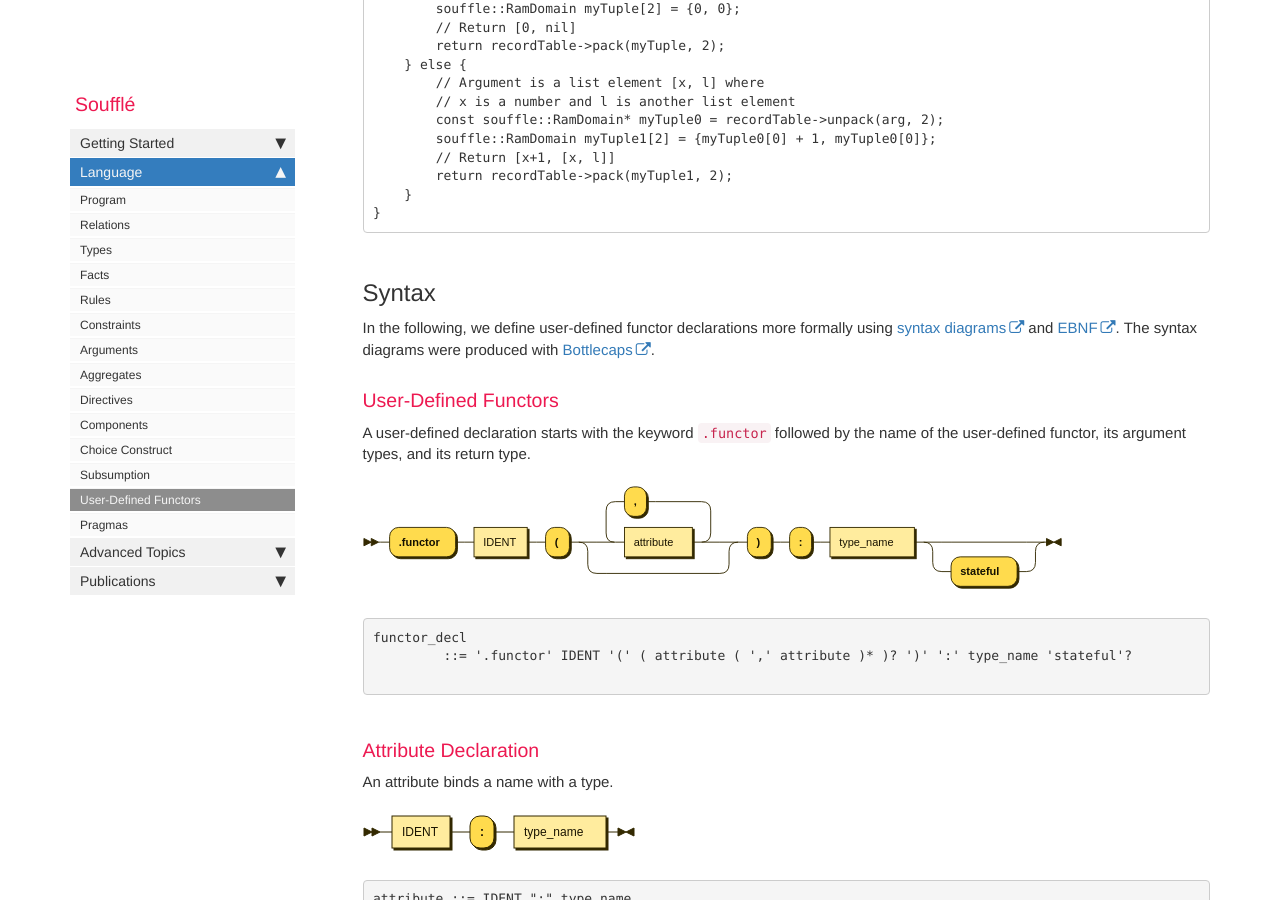
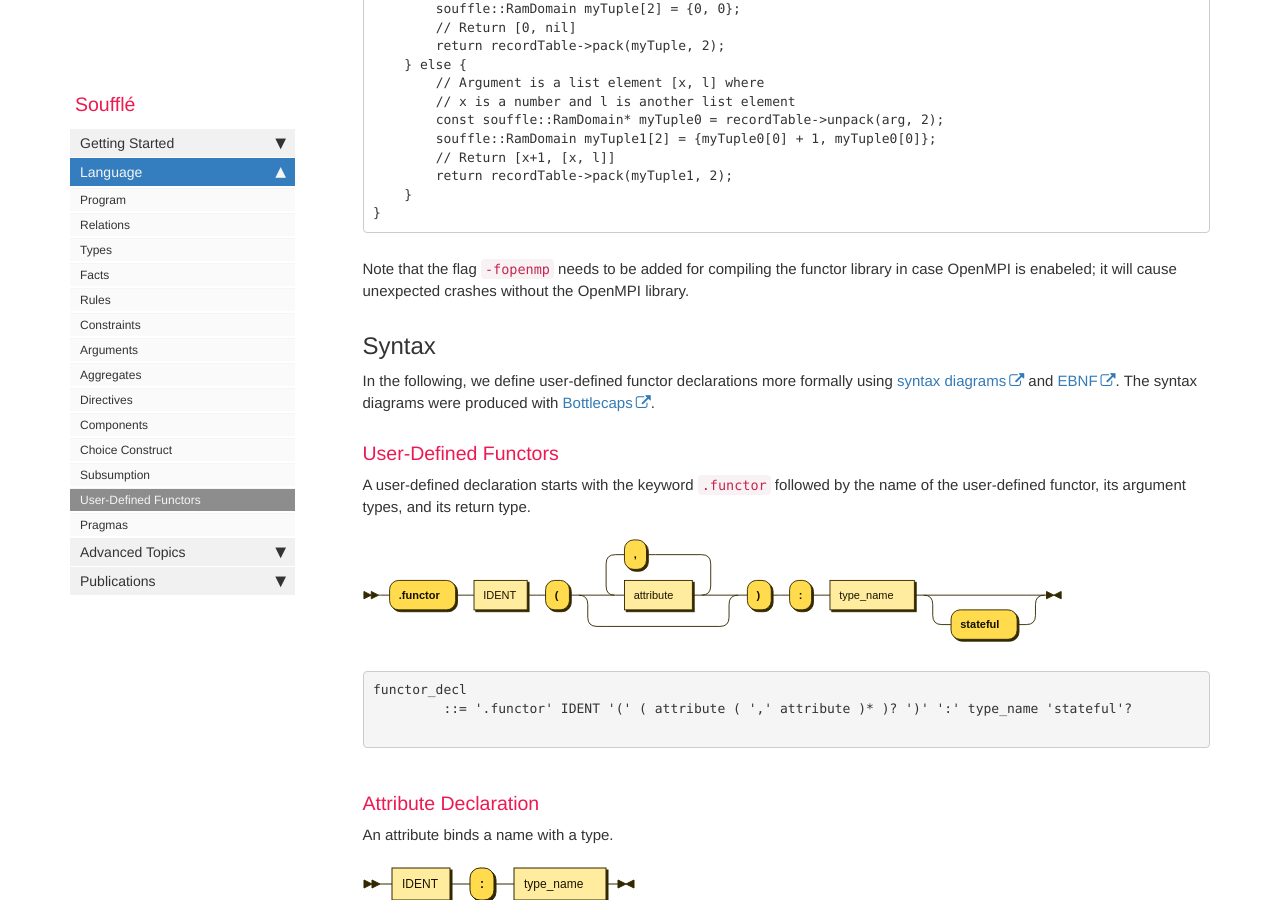
Before and after one commit to souffle-lang/souffle-lang.github.io, a Jekyll site: the page built from pages/docs/functors.md, in a window 1280 px wide and 900 px high, scrolled down 4030 px. Built offline with Jekyll 4.4.1, drawn with Linux system fonts in a browser that asks for light colours; comment, search, counter and statistics services are not loaded.

Commit message:
Update functors.md

````diff
--- a/pages/docs/functors.md
+++ b/pages/docs/functors.md
@@ -116,6 +116,7 @@ g++ -dynamiclib -install_name libfunctors.dylib -o libfunctors.dylib functors.o
 export DYLD_LIBRARY_PATH=${DYLD_LIBRARY_PATH:+$DYLD_LIBRARY_PATH:}`pwd`
 ```
 
+
 ## Stateful User-Defined Functors
 Souffle exposes the symbol and record table to a stateful user-defined functor.
 A stateful functor can access and manipulate these tables for [symbols and records](types).
@@ -186,6 +187,9 @@ souffle::RamDomain _myappend(
 }
 ```
 
+
+Note that the flag `-fopenmp` needs to be added for compiling the functor library in case OpenMPI is enabeled; it will cause unexpected crashes without the OpenMPI library.
+
 ## Syntax
 In the following, we define user-defined functor declarations more formally using [syntax diagrams](https://en.wikipedia.org/wiki/Syntax_diagram) and [EBNF](https://en.wikipedia.org/wiki/Extended_Backus–Naur_form). The syntax diagrams were produced with [Bottlecaps](https://www.bottlecaps.de/rr/ui).
 
````
